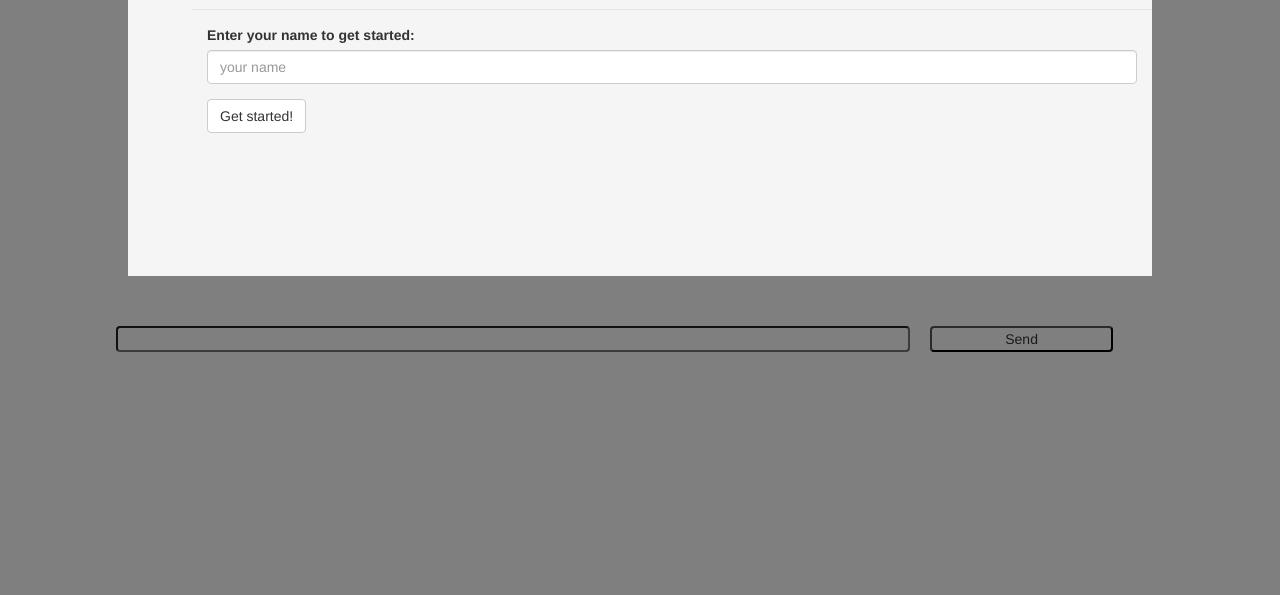
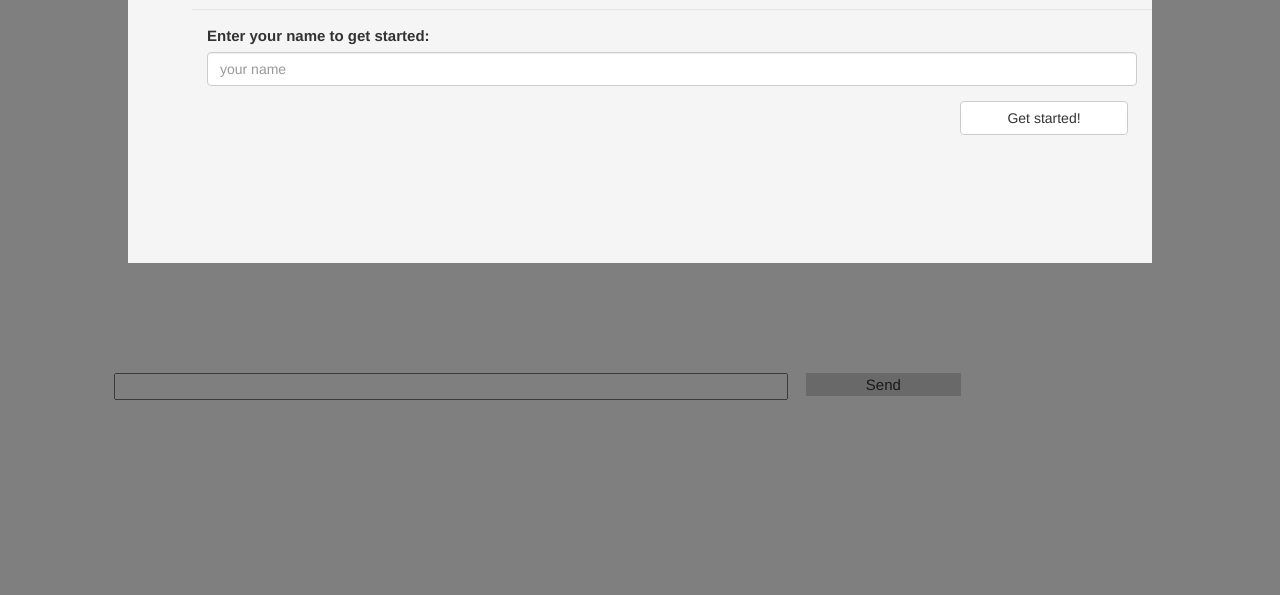
Before and after one commit to mattwarren1234/chat-sockets, a website: page public/index.html in a window 1280 px wide. Shown: the part 205-800 px from the top of the page. Drawn offline with nearby package versions, Linux system fonts and the light colour scheme; no server answers.

Commit message:
changed style- now simple black text on white

```diff
--- a/public/css/style.css
+++ b/public/css/style.css
@@ -1,6 +1,7 @@
 body {
     margin:8%;
     margin-top:4%;
+    font-size:150%;
     /*background: #949CB1;*/
     /*color: #324067;*/
 }
@@ -8,6 +9,29 @@ body {
 #messages li { padding: 5px 10px; }
 #messages li:nth-child(odd) {
     /*background: #C7CBD6;*/
+}
+
+.top .primary{
+    display:inline;
+    text-align: left;
+}
+.top .secondary{
+    display:inline;
+    float: right;
+}
+
+#chatWindow {
+    position:fixed;
+    width:85%;
+    height:60%;
+}
+
+#messages{
+    overflow-y: scroll;
+    margin-top: 2%;
+    margin-bottom: 2%;
+    width:100%;
+    height:100%;
 }
 
 .modal{
@@ -33,7 +57,6 @@ body {
 #chatInput {
     /*background: #4B597E;*/
     padding: 3px;
-    position: fixed;
     bottom: 0;
     width: 100%;
 }
@@ -41,12 +64,7 @@ body {
     font-size: 10px;
 }
 
-.userCount{
-
-}
-
 #chatInput{
-    bottom: 30%;
     width: 80%;
 }
 
@@ -55,23 +73,22 @@ body {
     margin-right:1%;
     width: 78%;
     float: left;
-    border-radius: 4px;
-    -moz-border-radius: 4px;
-    -khtml-border-radius: 4px;
-    -webkit-border-radius: 4px;
 }
-
-#chatInput button{
+button{
+    border:1px;
+    border-color: black;
     margin-left:1%;
     margin-right:1%;
-    background: white;
+    background: lightgray;
+    color:rgb(54, 49, 49);
     width: 18%;
     float: right;
     font-weight:200;
-    border-radius: 4px;
-    -moz-border-radius: 4px;
-    -khtml-border-radius: 4px;
-    -webkit-border-radius: 4px;
+}
+
+button:hover{
+    background-color:black;
+    color:white;
 }
 
 .message span {
@@ -80,6 +97,7 @@ body {
 }
 
 .message .content{
+
     margin-left:5%;
     margin-right:5%;
 }
--- a/public/index.html
+++ b/public/index.html
@@ -6,7 +6,6 @@
         <link rel="stylesheet" href="//maxcdn.bootstrapcdn.com/bootstrap/3.2.0/css/bootstrap.min.css">
         <link rel="stylesheet" href="css/style.css">
         <script type="text/javascript" src="//maxcdn.bootstrapcdn.com/bootstrap/3.2.0/js/bootstrap.min.js"></script>
-
         <script type="text/javascript">
             $(window).load(function() {
                 $('#myModal').modal('show');
@@ -14,7 +13,7 @@
         </script>
     </head>
     <body>
-        <div class="modal fade" id="myModal">
+        <div class="modal fade" id="myModal" data-backdrop="static" data-keyboard="false">
             <div class="modal-header">
                 <h3>Welcome to socket-chat</h3>
             </div>
@@ -28,16 +27,18 @@
                 </form>
             </div>
         </div> <!--modal-->
-        <div id="top">
-            <h4 id="welcomeMessage"></h4>
+
+
+        <div class="top">
+            <h4 class="primary" id="welcomeMessage"></h4>
+            <a class="secondary">About</a>
         </div>
-        <div>
+        <div id="chatWindow">
             <ul id="messages"></ul>
             <form id="chatInput" action="">
                 <input id="m" autocomplete="off" /><button type="submit" class="">Send</button>
             </form>
         </div>
-
         <script src="/socket.io/socket.io.js"></script>
         <script>
             var username = '';
```
